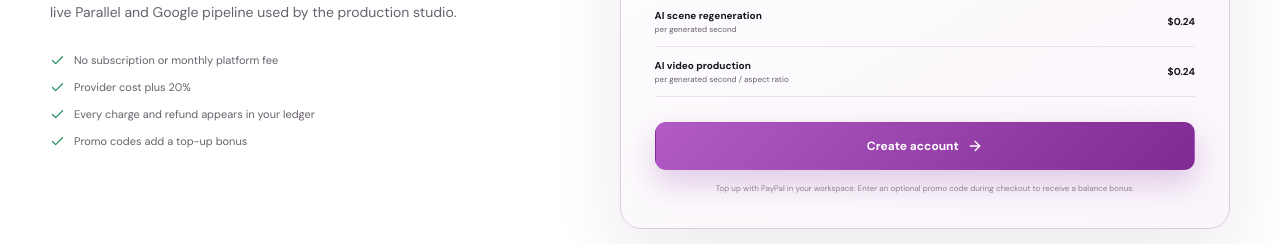
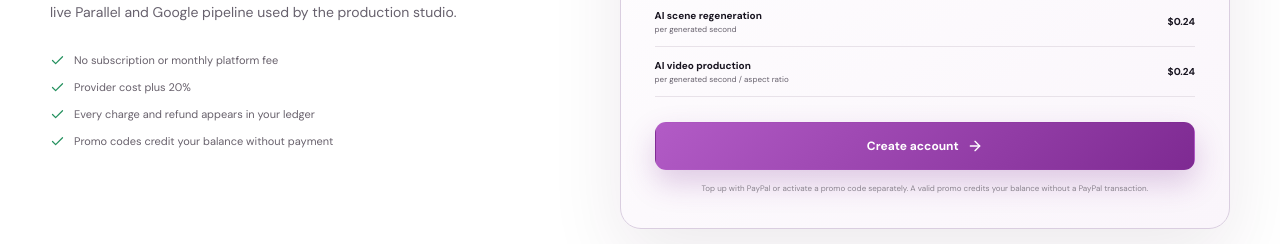
Before and after one commit to SubSchoolLTD/agentic-video-studio, a Nuxt app in the folder apps/web/: page / in a window 1280 px wide. Shown: the part 3880-4124 px from the top of the page. Built offline with nearby package versions, Linux system fonts and the light colour scheme; no server answers.

Commit message:
fix: clarify standalone promo credits

```diff
--- a/apps/web/app/pages/index.vue
+++ b/apps/web/app/pages/index.vue
@@ -281,7 +281,7 @@ useHead({
             <span class="landing-eyebrow">Transparent usage pricing</span>
             <h2>Fund a balance. Generate only what you need.</h2>
             <p>Create a workspace, top up securely through PayPal and use the same live Parallel and Google pipeline used by the production studio.</p>
-            <ul><li><Check :size="15" /> No subscription or monthly platform fee</li><li><Check :size="15" /> Provider cost plus 20%</li><li><Check :size="15" /> Every charge and refund appears in your ledger</li><li><Check :size="15" /> Promo codes add a top-up bonus</li></ul>
+            <ul><li><Check :size="15" /> No subscription or monthly platform fee</li><li><Check :size="15" /> Provider cost plus 20%</li><li><Check :size="15" /> Every charge and refund appears in your ledger</li><li><Check :size="15" /> Promo codes credit your balance without payment</li></ul>
           </div>
           <article class="pricing-card">
             <div class="pricing-card__head"><div><span>Dollar balance</span><h3>Pay as you generate</h3></div><span class="pricing-badge">Available now</span></div>
@@ -291,7 +291,7 @@ useHead({
               <div v-for="item in pricing.prices" :key="item.feature_key"><span><strong>{{ item.label }}</strong><small>per {{ item.unit }}</small></span><b>${{ Number(item.charge_usd).toFixed(2) }}</b></div>
             </div>
             <NuxtLink class="landing-button landing-button--primary landing-button--wide" :to="primaryCta">{{ primaryLabel }} <ArrowRight :size="16" /></NuxtLink>
-            <small class="pricing-fineprint">Top up with PayPal in your workspace. Enter an optional promo code during checkout to receive a balance bonus.</small>
+            <small class="pricing-fineprint">Top up with PayPal or activate a promo code separately. A valid promo credits your balance without a PayPal transaction.</small>
           </article>
         </div>
       </section>
```
Also changed, not shown: 1 other file (tests, documents, lock files or other folders).
